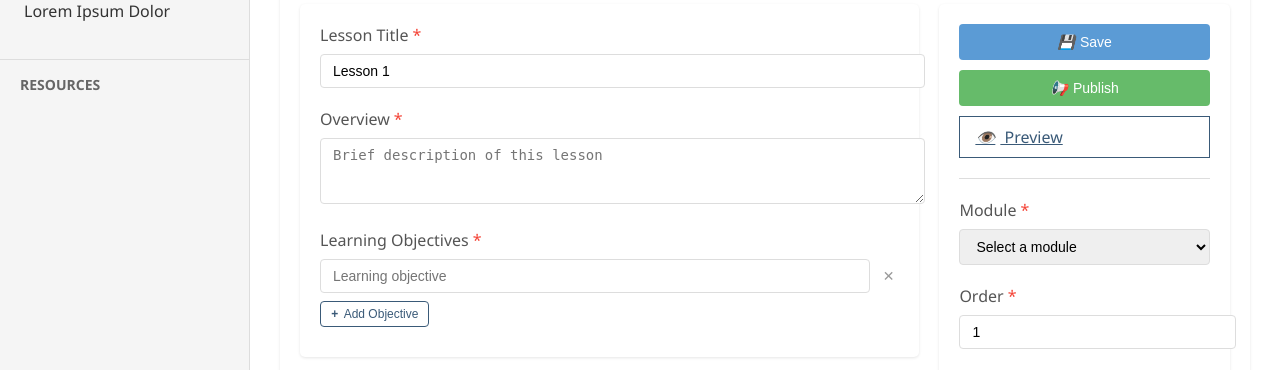
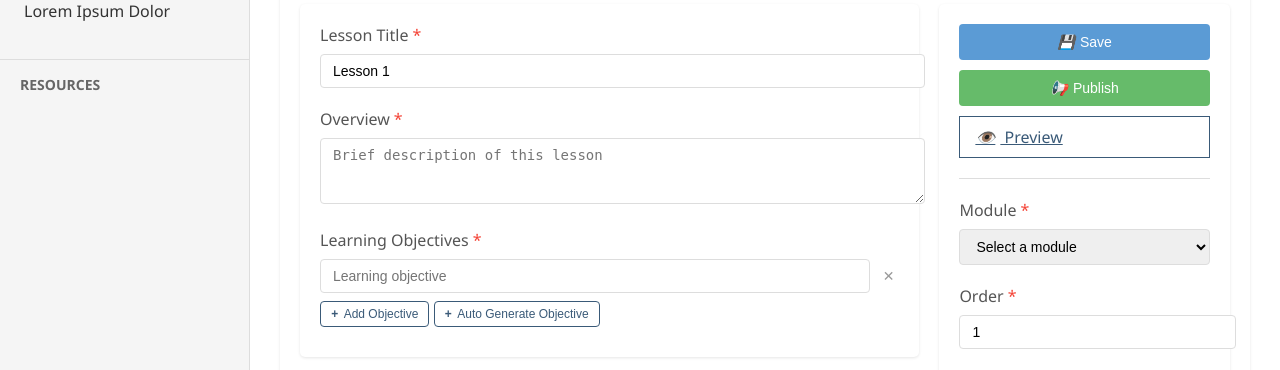
Before and after one commit to darren277/autodidact, a Flask app: page /edit_lesson/1 in a window 1280 px wide. Shown: the part 213-583 px from the top of the page. Run offline with Flask 3, Linux system fonts and the light colour scheme; some libraries are stand-ins or nearby versions.

Commit message:
Blooms endpoint call added to Edit Lesson page.

```diff
--- a/templates/lessons/edit.html
+++ b/templates/lessons/edit.html
@@ -6,6 +6,8 @@
 
 {% block styles %}
 <link rel="stylesheet" href="{{ url_for('static', filename='css/lessons/edit.css') }}">
+
+<meta name="topic" content="{{ topic }}">
 {% endblock %}
 
 {% block breadcrumb %}
@@ -62,6 +64,10 @@
                             </div>
                             <button type="button" id="add-objective" class="btn-outline-small">
                                 <i class="icon-plus-small"></i> Add Objective
+                            </button>
+<!--                            button to auto generate learning objective -->
+                            <button type="button" id="auto-generate-objective" class="btn-outline-small">
+                                <i class="icon-plus-small"></i> Auto Generate Objective
                             </button>
                         </div>
                     </div>
@@ -359,4 +365,35 @@
 
 {% block scripts %}
 <script src="{{ url_for('static', filename='js/edit-lessons.js') }}"></script>
+
+<script>
+    function autoGenerateObjective() {
+        const levels = ['Knowledge', 'Comprehension', 'Application', 'Analysis', 'Synthesis', 'Evaluation'];
+        const level = prompt('Select a Bloom\'s taxonomy level:', levels.join(', '));
+        if (!level) return;
+
+        const topic = document.querySelector('meta[name="topic"]').content;
+        const url = `/lo_chat?stage=${level}&topic=${encodeURIComponent(topic)}`;
+
+        fetch(url)
+            .then(response => response.json())
+            .then(data => {
+                console.log('objective', data.objective);
+                const objective = data.objective;
+                const learningObjectivesList = document.getElementById('learning-objectives-list');
+                const objectiveItem = document.createElement('div');
+                objectiveItem.classList.add('objective-item');
+                objectiveItem.innerHTML = `
+                    <input type="text" name="learning_objectives[]" value="${objective}" class="form-control" placeholder="Learning objective">
+                    <button type="button" class="remove-objective" title="Remove objective">✕</button>
+                `;
+                learningObjectivesList.appendChild(objectiveItem);
+            })
+            .catch(error => {
+                console.error('Error:', error);
+            });
+    }
+
+    document.getElementById('auto-generate-objective').addEventListener('click', autoGenerateObjective);
+</script>
 {% endblock %}
```
